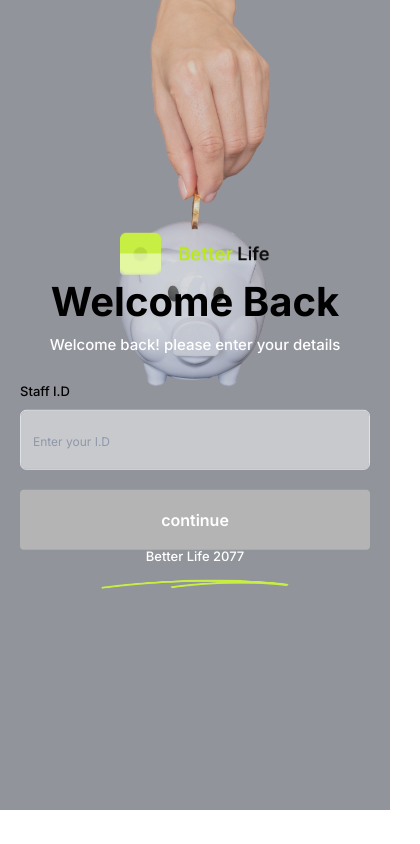
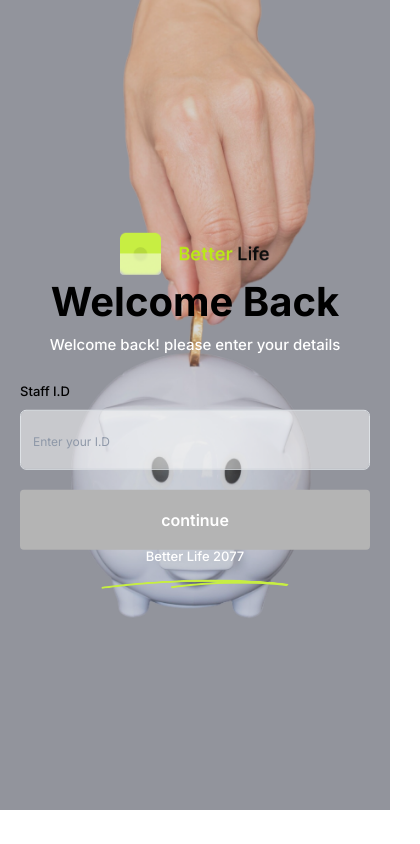
Before and after one commit to techemmydev/bl-project, a React (Vite) app: page / in a window 390 px wide. Shown: the whole page, 420 px wide, since content can reach past the window. Built offline with nearby package versions, Linux system fonts and the light colour scheme.

Commit message:
first commit

```diff
--- a/src/views/staff-Id-Login/Staffid.module.css
+++ b/src/views/staff-Id-Login/Staffid.module.css
@@ -128,7 +128,7 @@
     height: 96vh;
   }
   .staffIdImage {
-    height: 50vh;
+    height: 80vh;
   }
   .piggyLogoContainer h1 {
     font-size: 40px;
```
